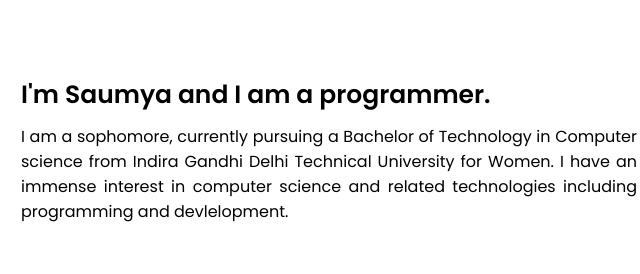
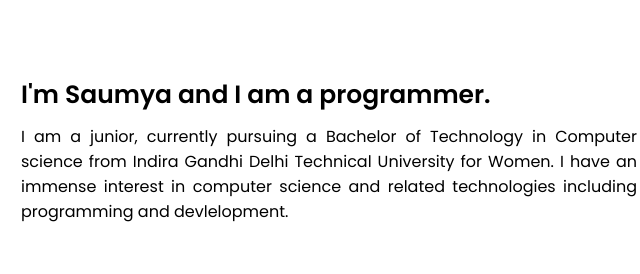
Before and after one commit to saumyamehra23/Saumya-Mehra, a plain HTML site: page index.html in a window 1280 px wide. Shown: the part 1080-1354 px from the top of the page, 563-1203 px from the left. Drawn offline with nearby package versions, Linux system fonts and the light colour scheme.

Commit message:
Update index.html

```diff
--- a/index.html
+++ b/index.html
@@ -54,7 +54,7 @@
                 </div>
                 <div class="column right">
                     <div class="text">I'm Saumya and I am a programmer. <span class="typing-2"></span></div>
-                    <p>I am a sophomore, currently pursuing a Bachelor of Technology in Computer science from Indira Gandhi Delhi Technical University for Women. I have an immense interest in computer science and related technologies including programming and devlelopment.</p>
+                    <p>I am a junior, currently pursuing a Bachelor of Technology in Computer science from Indira Gandhi Delhi Technical University for Women. I have an immense interest in computer science and related technologies including programming and devlelopment.</p>
 
                 </div>
             </div>
```
